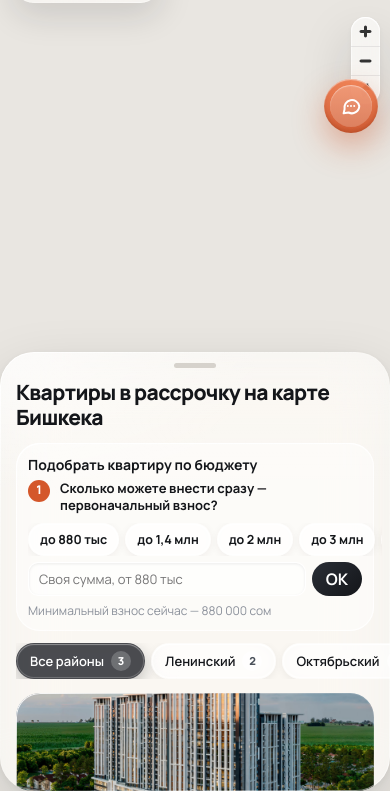
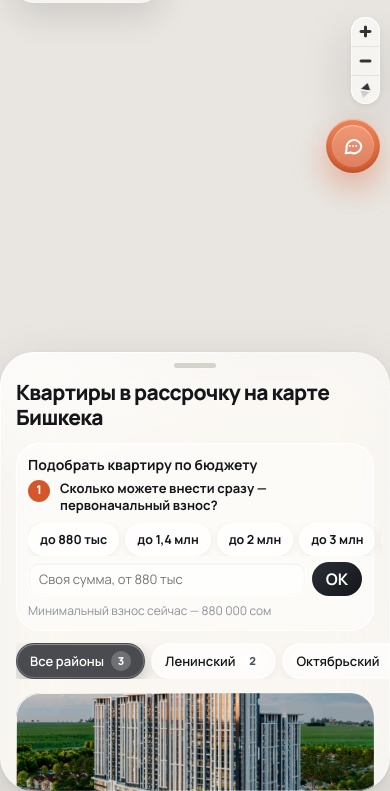
Before and after one commit to kutcollcenter-oss/-, a plain HTML site: page site/index.html in a window 390 px wide. Shown: the part 53-844 px from the top of the page. Drawn offline with nearby package versions, Linux system fonts and the light colour scheme; no server answers.

Commit message:
Телефон: кнопка чата ниже кнопок карты — не закрывает компас
Co-Authored-By: Claude Opus 5.5 <noreply@anthropic.com>

```diff
--- a/site/css/chat.css
+++ b/site/css/chat.css
@@ -134,7 +134,7 @@
 .toast .x { border: 0; background: rgba(255,255,255,.12); color: #fff; border-radius: 10px; padding: 8px 12px; }
 
 @media (max-width: 760px) {
-  .chat-fab { top: 132px; bottom: auto; right: 12px; padding: 12px; }
+  .chat-fab { top: 172px; bottom: auto; right: 10px; padding: 12px; } /* ниже кнопок карты (+ / − / компас кончаются на ~157 px) */
   .chat-fab span { display: none; }
   .chat-panel { right: 8px; left: 8px; top: 70px; bottom: auto; width: auto; height: calc(100vh - 90px); }
   .staff-login span { display: none; }
```
